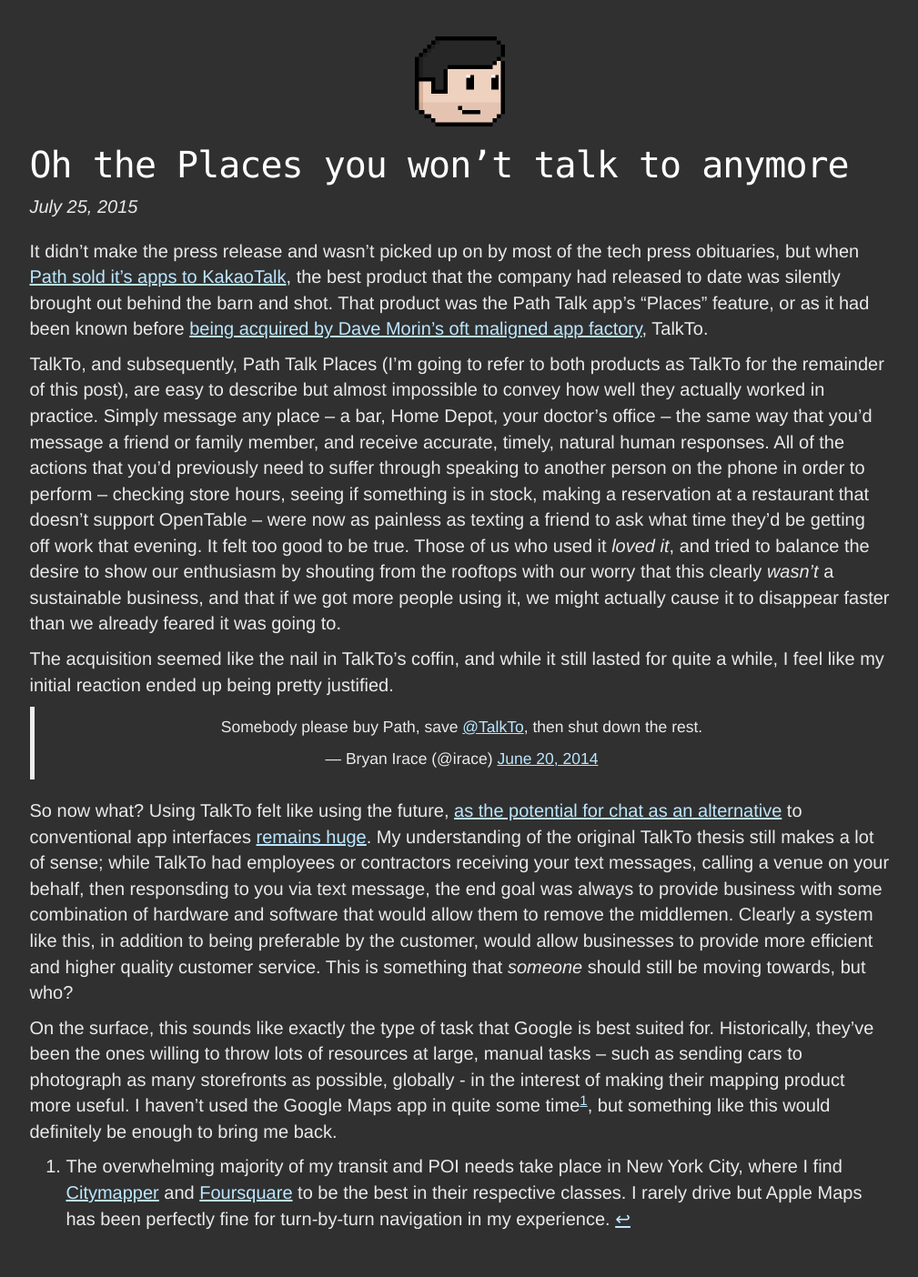
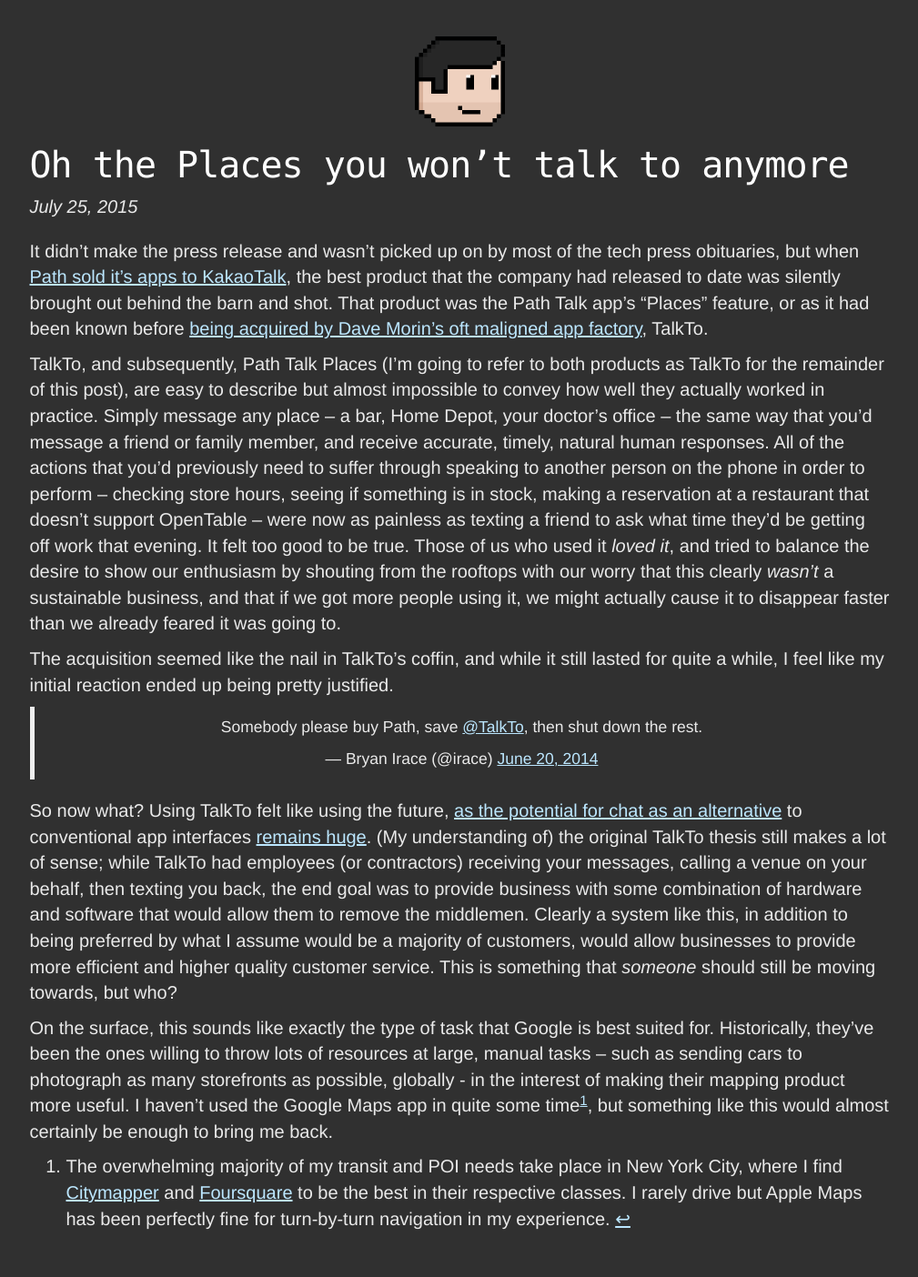
Before and after one commit to irace/irace.github.com, a Jekyll site: the page built from _posts/2015-07-25-oh-the-places-you-wont-talk-to-anymore.md, in a window 1280 px wide. Shown: the whole page at 91% size, without its empty margins (135-1144 px from the left). Built offline with Jekyll 4.4.1, drawn with Linux system fonts in a browser that asks for light colours; nearby versions of some CDN libraries; comment, search, counter and statistics services are not loaded.

Commit message:
Reword a couple of things

```diff
--- a/_posts/2015-07-25-oh-the-places-you-wont-talk-to-anymore.md
+++ b/_posts/2015-07-25-oh-the-places-you-wont-talk-to-anymore.md
@@ -13,8 +13,8 @@
 
 <center><blockquote class="twitter-tweet" lang="en"><p lang="en" dir="ltr">Somebody please buy Path, save <a href="https://twitter.com/talkto">@TalkTo</a>, then shut down the rest.</p>&mdash; Bryan Irace (@irace) <a href="https://twitter.com/irace/status/480005809020338176">June 20, 2014</a></blockquote> <script async src="//platform.twitter.com/widgets.js" charset="utf-8"></script></center>
 
-So now what? Using TalkTo felt like using the future, [as the potential for chat as an alternative](https://medium.com/@mg/there-s-a-chat-for-that-apple-s-biggest-platform-opportunity-yet-19d5b1870857) to conventional app interfaces [remains huge](http://ben-evans.com/benedictevans/2015/3/24/the-state-of-messaging). My understanding of the original TalkTo thesis still makes a lot of sense; while TalkTo had employees or contractors receiving your text messages, calling a venue on your behalf, then responsding to you via text message, the end goal was always to provide business with some combination of hardware and software that would allow them to remove the middlemen. Clearly a system like this, in addition to being preferable by the customer, would allow businesses to provide more efficient and higher quality customer service. This is something that _someone_ should still be moving towards, but who?
+So now what? Using TalkTo felt like using the future, [as the potential for chat as an alternative](https://medium.com/@mg/there-s-a-chat-for-that-apple-s-biggest-platform-opportunity-yet-19d5b1870857) to conventional app interfaces [remains huge](http://ben-evans.com/benedictevans/2015/3/24/the-state-of-messaging). (My understanding of) the original TalkTo thesis still makes a lot of sense; while TalkTo had employees (or contractors) receiving your messages, calling a venue on your behalf, then texting you back, the end goal was to provide business with some combination of hardware and software that would allow them to remove the middlemen. Clearly a system like this, in addition to being preferred by what I assume would be a majority of customers, would allow businesses to provide more efficient and higher quality customer service. This is something that _someone_ should still be moving towards, but who?
 
-On the surface, this sounds like exactly the type of task that Google is best suited for. Historically, they’ve been the ones willing to throw lots of resources at large, manual tasks – such as sending cars to photograph as many storefronts as possible, globally - in the interest of making their mapping product more useful. I haven’t used the Google Maps app in quite some time[^1], but something like this would definitely be enough to bring me back.
+On the surface, this sounds like exactly the type of task that Google is best suited for. Historically, they’ve been the ones willing to throw lots of resources at large, manual tasks – such as sending cars to photograph as many storefronts as possible, globally - in the interest of making their mapping product more useful. I haven’t used the Google Maps app in quite some time[^1], but something like this would almost certainly be enough to bring me back.
 
 [^1]: The overwhelming majority of my transit and POI needs take place in New York City, where I find [Citymapper](https://citymapper.com) and [Foursquare](https://foursquare.com) to be the best in their respective classes. I rarely drive but Apple Maps has been perfectly fine for turn-by-turn navigation in my experience.
```
Also changed, not shown: images/uber.jpg (added).
